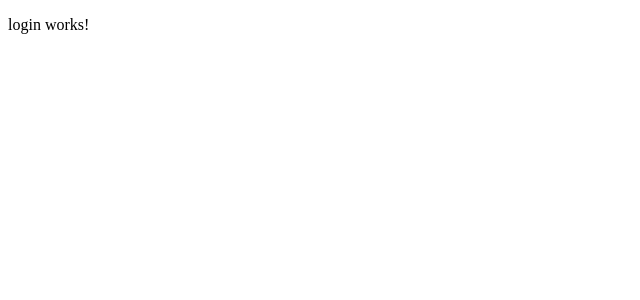
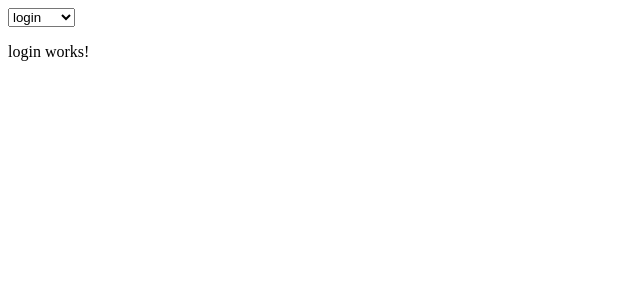
Before and after one commit to mabense/nothingshop, an Angular app: page /login in a window 1280 px wide. Shown: the top 300 px of the page, without its empty margins (0-640 px from the left). Built offline with nearby package versions, Linux system fonts and the light colour scheme.

Commit message:
Step 3: Routing - Create menu 1

```diff
--- a/src/app/app.component.html
+++ b/src/app/app.component.html
@@ -1 +1,2 @@
+<app-menu></app-menu>
 <router-outlet></router-outlet>
--- a/src/app/app.module.ts
+++ b/src/app/app.module.ts
@@ -3,10 +3,12 @@ import { BrowserModule } from '@angular/platform-browser';
 
 import { AppRoutingModule } from './app-routing.module';
 import { AppComponent } from './app.component';
+import { MenuComponent } from './menu/menu.component';
 
 @NgModule({
   declarations: [
-    AppComponent
+    AppComponent,
+    MenuComponent
   ],
   imports: [
     BrowserModule,
--- /dev/null
+++ b/src/app/menu/menu.component.html
@@ -0,0 +1,5 @@
+<select>
+    <ng-container *ngFor="let route of getNavRoutes()">
+        <option *ngIf="route.path !== '' && route.path !== '**'" [value]="route.path">{{route.path}}</option>
+    </ng-container>
+</select>
--- /dev/null
+++ b/src/app/menu/menu.component.ts
@@ -0,0 +1,17 @@
+import { Component } from '@angular/core';
+import { Router } from '@angular/router';
+
+@Component({
+  selector: 'app-menu',
+  templateUrl: './menu.component.html',
+  styleUrls: ['./menu.component.scss']
+})
+export class MenuComponent {
+
+  constructor(private router: Router) {}
+
+  getNavRoutes() {
+    return this.router.config;
+  }
+
+}
```
Also changed, not shown: src/app/menu/menu.component.scss (added), 1 other file (tests, documents, lock files or other folders).
